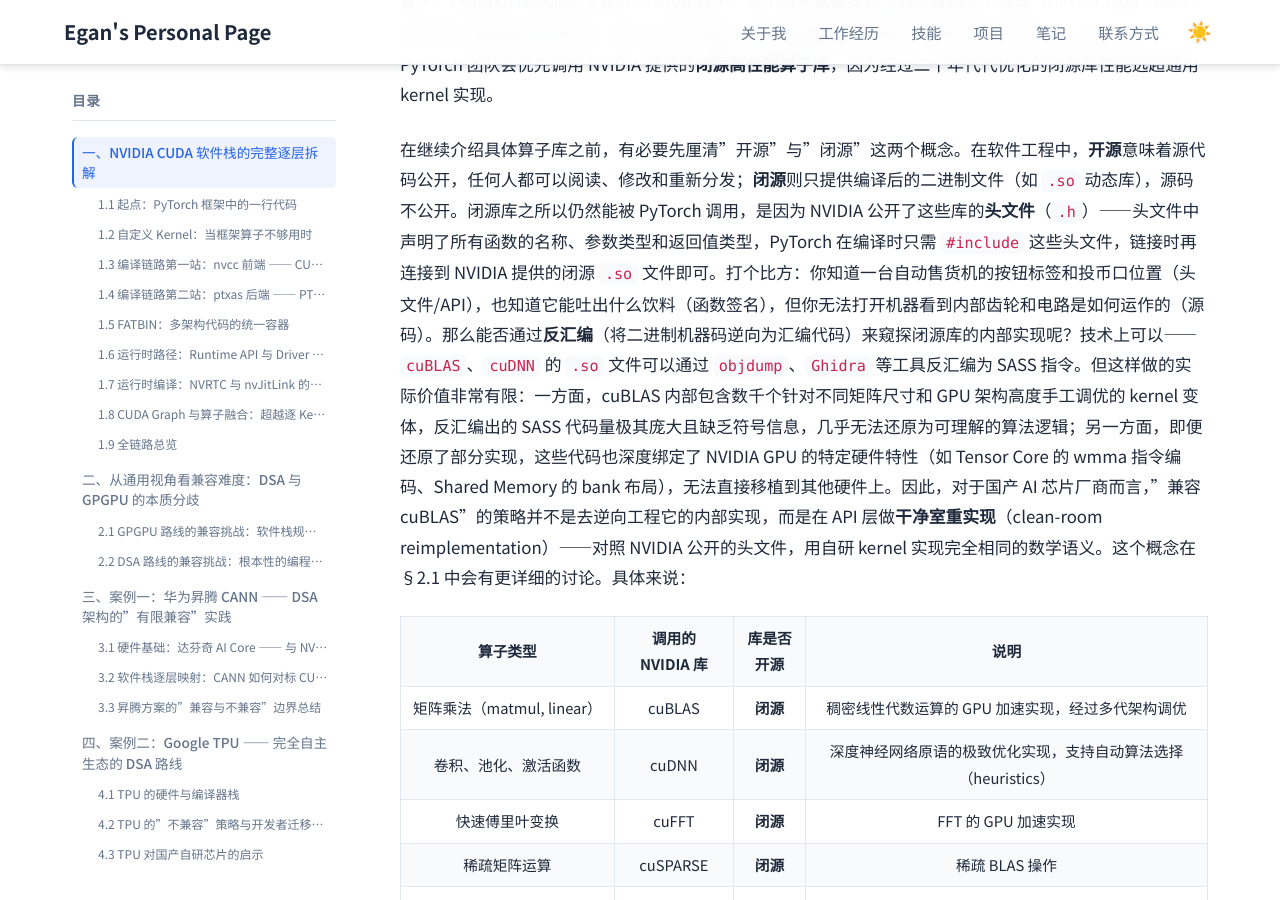
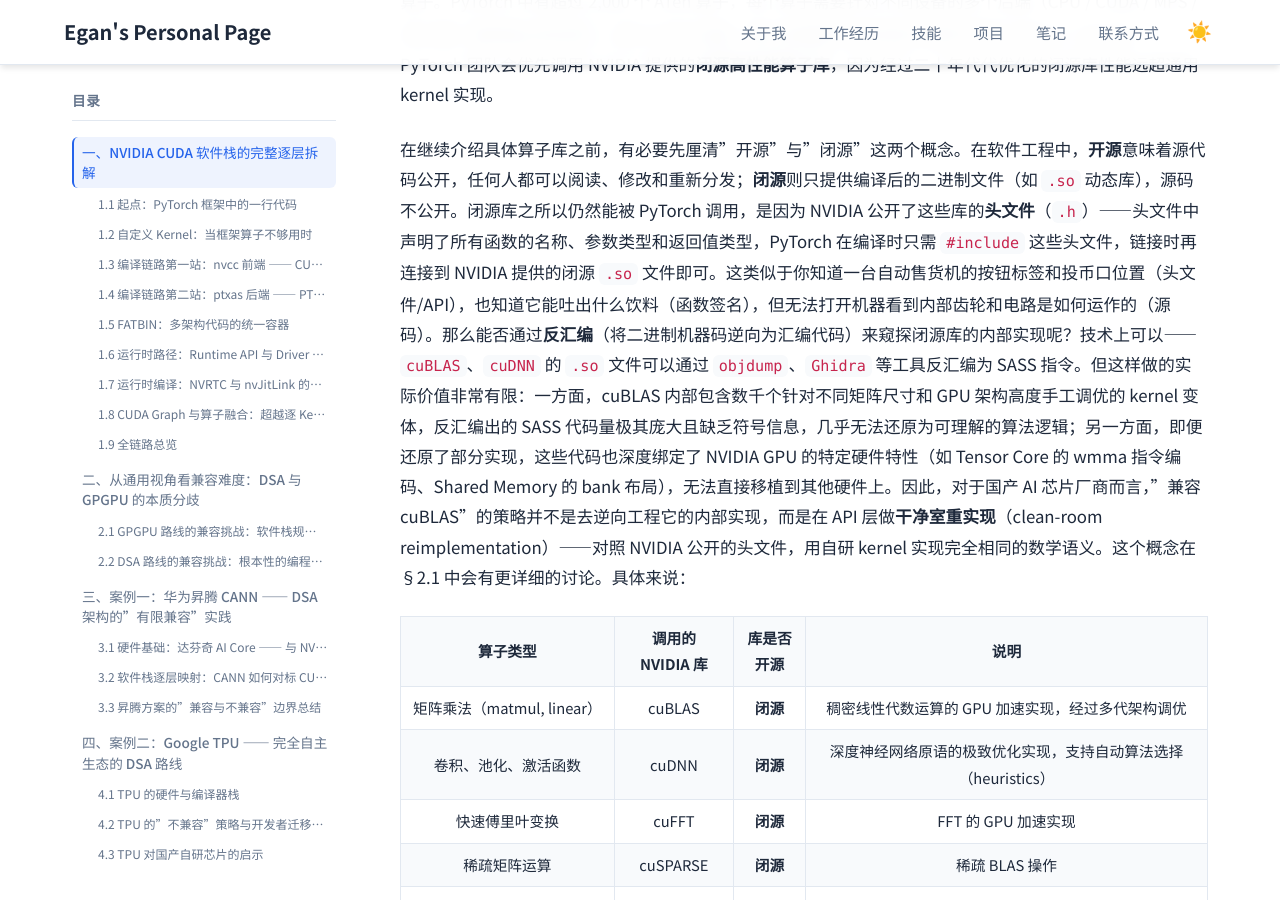
Before and after one commit to Lejun-Hu/Lejun-Hu.github.io, a Jekyll site: the page built from _notes/2026-8-15-cuda-ecosystem-compatibility.md, in a window 1280 px wide and 900 px high, scrolled down 2825 px. Built offline with Jekyll 4.4.1, drawn with Linux system fonts in a browser that asks for light colours; some of the changed text lies outside the part shown.

Commit message:
remove all analogies

```diff
--- a/_notes/2026-8-15-cuda-ecosystem-compatibility.md
+++ b/_notes/2026-8-15-cuda-ecosystem-compatibility.md
@@ -54,7 +54,7 @@ z = torch.matmul(x, y)
 
 [^1]: **MPS**（Metal Performance Shaders）是 Apple 为 M 系列芯片提供的 GPU 加速后端，在 PyTorch 中通过 `device="mps"` 调用，使 Mac 也能进行 GPU 训练/推理。**XPU** 是 Intel GPU 的后端标识，通过 Intel Extension for PyTorch（IPEX）支持 Intel 数据中心 GPU 和集显。
 
-在继续介绍具体算子库之前，有必要先厘清"开源"与"闭源"这两个概念。在软件工程中，**开源**意味着源代码公开，任何人都可以阅读、修改和重新分发；**闭源**则只提供编译后的二进制文件（如 `.so` 动态库），源码不公开。闭源库之所以仍然能被 PyTorch 调用，是因为 NVIDIA 公开了这些库的**头文件**（`.h`）——头文件中声明了所有函数的名称、参数类型和返回值类型，PyTorch 在编译时只需 `#include` 这些头文件，链接时再连接到 NVIDIA 提供的闭源 `.so` 文件即可。打个比方：你知道一台自动售货机的按钮标签和投币口位置（头文件/API），也知道它能吐出什么饮料（函数签名），但你无法打开机器看到内部齿轮和电路是如何运作的（源码）。那么能否通过**反汇编**（将二进制机器码逆向为汇编代码）来窥探闭源库的内部实现呢？技术上可以——`cuBLAS`、`cuDNN` 的 `.so` 文件可以通过 `objdump`、`Ghidra` 等工具反汇编为 SASS 指令。但这样做的实际价值非常有限：一方面，cuBLAS 内部包含数千个针对不同矩阵尺寸和 GPU 架构高度手工调优的 kernel 变体，反汇编出的 SASS 代码量极其庞大且缺乏符号信息，几乎无法还原为可理解的算法逻辑；另一方面，即便还原了部分实现，这些代码也深度绑定了 NVIDIA GPU 的特定硬件特性（如 Tensor Core 的 wmma 指令编码、Shared Memory 的 bank 布局），无法直接移植到其他硬件上。因此，对于国产 AI 芯片厂商而言，"兼容 cuBLAS"的策略并不是去逆向工程它的内部实现，而是在 API 层做**干净室重实现**（clean-room reimplementation）——对照 NVIDIA 公开的头文件，用自研 kernel 实现完全相同的数学语义。这个概念在 §2.1 中会有更详细的讨论。具体来说：
+在继续介绍具体算子库之前，有必要先厘清"开源"与"闭源"这两个概念。在软件工程中，**开源**意味着源代码公开，任何人都可以阅读、修改和重新分发；**闭源**则只提供编译后的二进制文件（如 `.so` 动态库），源码不公开。闭源库之所以仍然能被 PyTorch 调用，是因为 NVIDIA 公开了这些库的**头文件**（`.h`）——头文件中声明了所有函数的名称、参数类型和返回值类型，PyTorch 在编译时只需 `#include` 这些头文件，链接时再连接到 NVIDIA 提供的闭源 `.so` 文件即可。这类似于你知道一台自动售货机的按钮标签和投币口位置（头文件/API），也知道它能吐出什么饮料（函数签名），但无法打开机器看到内部齿轮和电路是如何运作的（源码）。那么能否通过**反汇编**（将二进制机器码逆向为汇编代码）来窥探闭源库的内部实现呢？技术上可以——`cuBLAS`、`cuDNN` 的 `.so` 文件可以通过 `objdump`、`Ghidra` 等工具反汇编为 SASS 指令。但这样做的实际价值非常有限：一方面，cuBLAS 内部包含数千个针对不同矩阵尺寸和 GPU 架构高度手工调优的 kernel 变体，反汇编出的 SASS 代码量极其庞大且缺乏符号信息，几乎无法还原为可理解的算法逻辑；另一方面，即便还原了部分实现，这些代码也深度绑定了 NVIDIA GPU 的特定硬件特性（如 Tensor Core 的 wmma 指令编码、Shared Memory 的 bank 布局），无法直接移植到其他硬件上。因此，对于国产 AI 芯片厂商而言，"兼容 cuBLAS"的策略并不是去逆向工程它的内部实现，而是在 API 层做**干净室重实现**（clean-room reimplementation）——对照 NVIDIA 公开的头文件，用自研 kernel 实现完全相同的数学语义。这个概念在 §2.1 中会有更详细的讨论。具体来说：
 
 | 算子类型 | 调用的 NVIDIA 库 | 库是否开源 | 说明 |
 |---------|-----------------|-----------|------|
@@ -488,8 +488,6 @@ cudaGraphLaunch(instance, stream);
 
 - **重放（Replay / Launch）**：之后每次调用 `cudaGraphLaunch`，GPU 直接按优化好的计划一口气执行整张图。kernel A 算完自动触发 kernel B，不需要 CPU 介入说"该启动 B 了"。
 
-打个比方：捕获 = 用摄像机录一遍你的烹饪步骤；实例化 = 分析录像，提前把调料瓶摆到最顺手的位置、合并重复步骤；重放 = 以后每次做这道菜直接按优化后的流程走，不用再停下来想"下一步该干什么"。
-
 #### 1.8.3 算子融合 vs CUDA Graphs：一张表说清区别
 
 两者解决的是不同层面的瓶颈，可以叠加使用：
```
